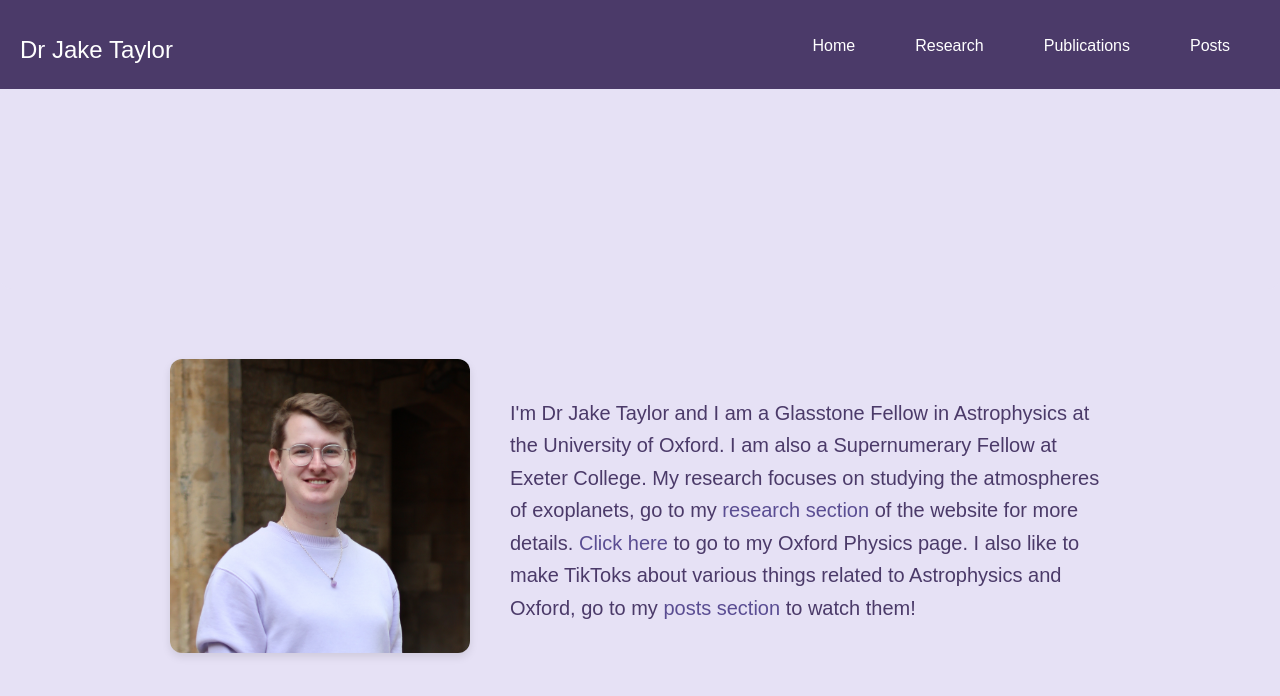
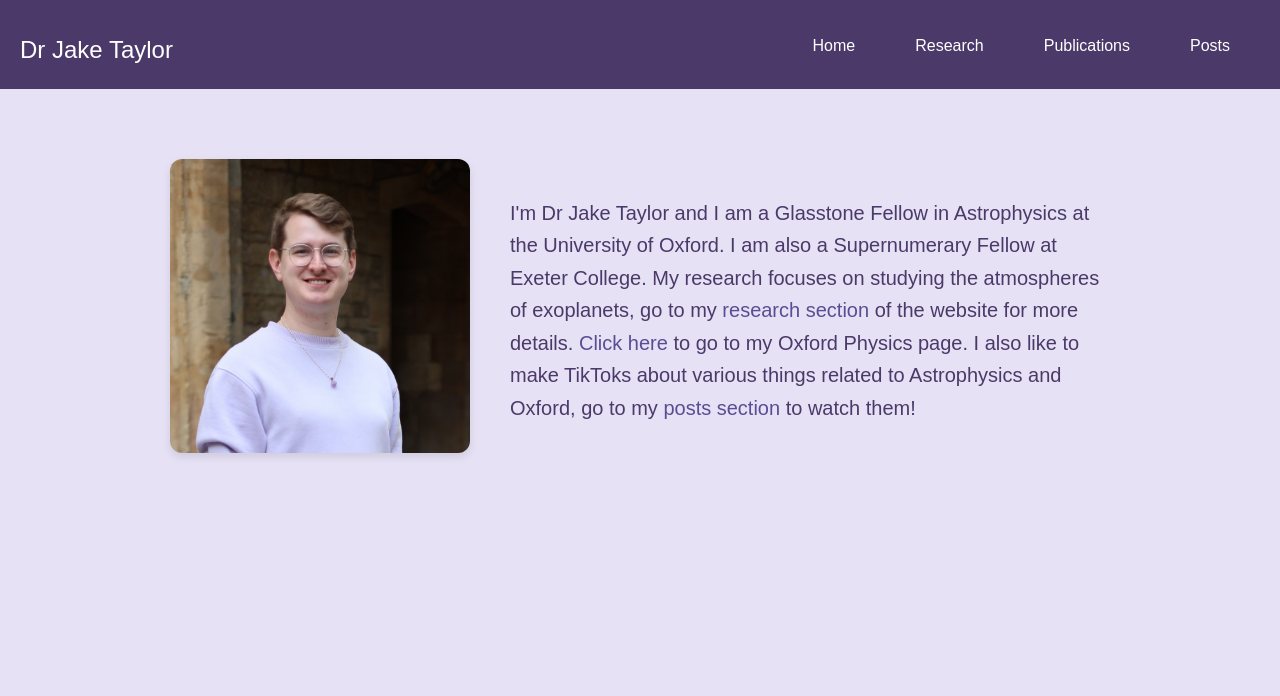
Before and after one commit to astrojaket/astrojaket.github.io, a Jekyll site: the page built from index.html, in a window 1280 px wide. Shown: the top 696 px of the page. Built offline with Jekyll 4.4.1, drawn with Linux system fonts in a browser that asks for light colours.

Commit message:
updated index

```diff
--- a/index.html
+++ b/index.html
@@ -82,11 +82,6 @@ title: Home
   </style>
 </head>
 <body class="light-purple-theme">
-
-  <!-- Banner Section -->
-  <section class="banner-small">
-  </section>
-
   <!-- About Section -->
   <section class="about-container">
     <div class="about-photo">
```
